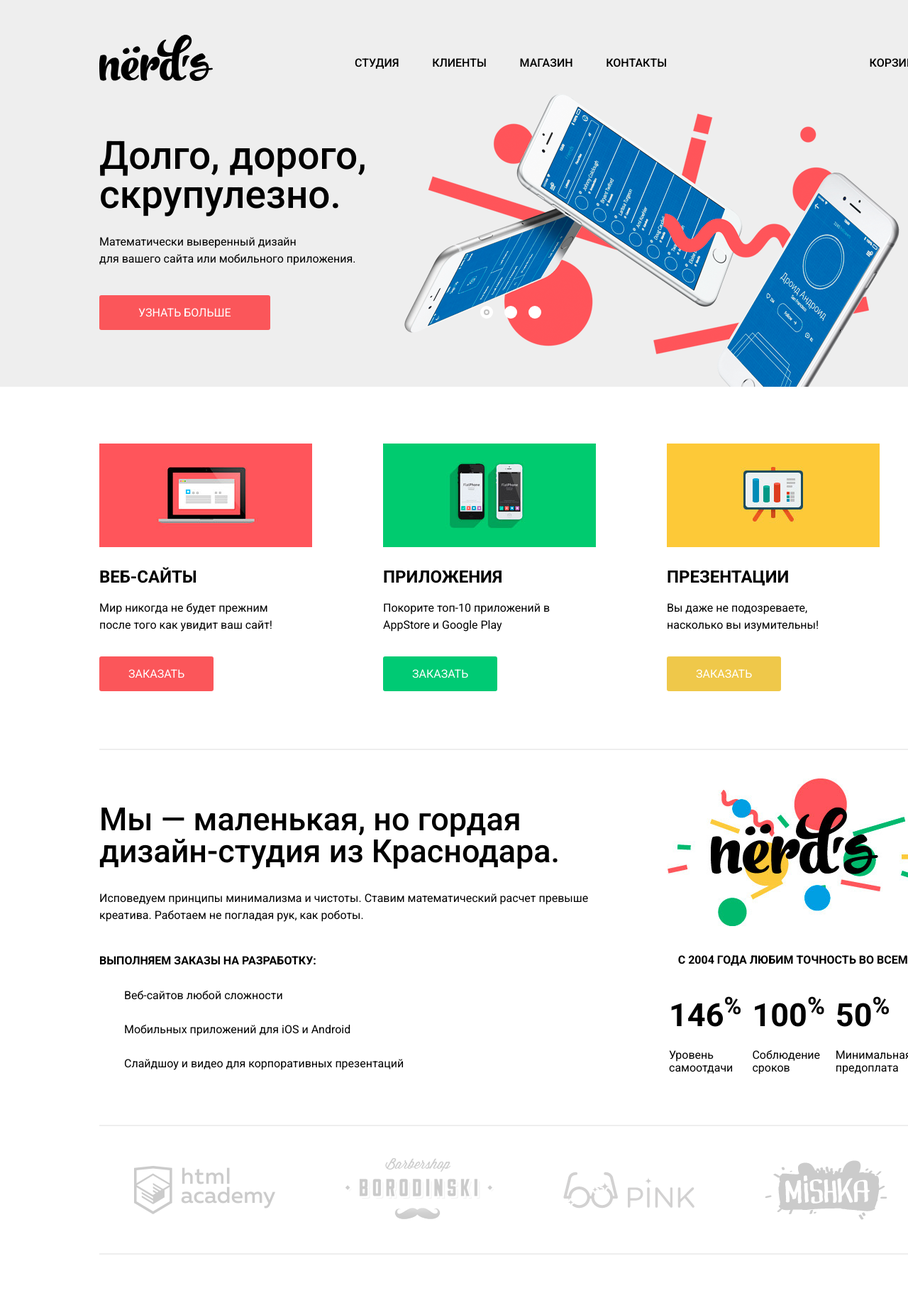
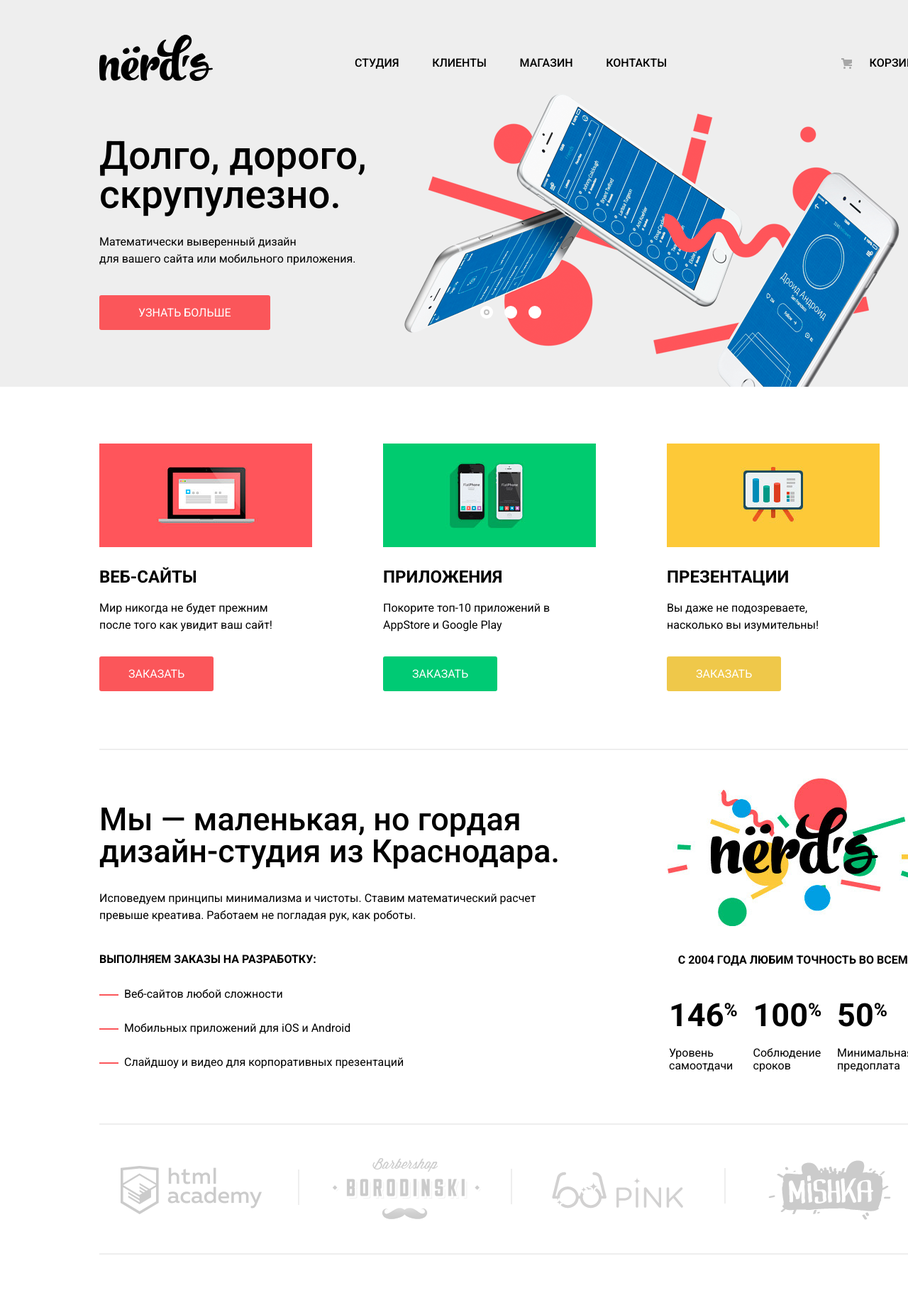
Before and after one commit to HelgaN/nerds, a plain HTML site: page index.html in a window 1280 px wide. Shown: the top 1846 px of the page at 71% size. Drawn offline with Linux system fonts and the light colour scheme.

Commit message:
Верстка 1ой стр. Доделать модальное окно

```diff
--- a/css/style.css
+++ b/css/style.css
@@ -72,10 +72,22 @@ input[type="radio"].visually-hidden {
   list-style: none;
 }
 
-.user-cart {
+.user-cart-container {
+  position: relative;
   display: flex;
   justify-content: flex-end;
+  width: 160px;
   max-width: 160px;
+  margin-left: auto;
+}
+
+.user-cart-container svg {
+  position: absolute;
+  top: 33px;
+  left: 46px;
+}
+
+.user-cart {
   margin: 0;
   margin-left: auto;
   padding: 0;
@@ -84,7 +96,7 @@ input[type="radio"].visually-hidden {
 
 .site-navigation a,
 .user-cart a {
-  display: block;
+  display: flex;
   padding: 25px 0 16px 0;
   color: #000000;
   line-height: 30px;
@@ -351,8 +363,9 @@ input[type="radio"].visually-hidden {
 }
 
 .principles {
+  width: 660px;
   padding: 0;
-  margin-bottom: 40px;
+  margin-bottom: 38px;
 }
 
 .about-us-product {
@@ -363,6 +376,7 @@ input[type="radio"].visually-hidden {
 }
 
 .about-us-product-list {
+
   margin: 0;
   padding: 0;
   padding-left: 35px;
@@ -370,7 +384,18 @@ input[type="radio"].visually-hidden {
 }
 
 .about-us-product-list li {
+  position: relative;
   margin-bottom: 24px;
+}
+
+.about-us-product-list li::before {
+  position: absolute;
+  content: "";
+  width: 27px;
+  height: 2px;
+  top: 48%;
+  left: -35px;
+  background-color: #fb565a;
 }
 
 .about-us-features {
@@ -397,8 +422,14 @@ input[type="radio"].visually-hidden {
 }
 
 .table-percent td {
-  width: 100px;
-  padding-right: 12px;
+  width: 120px;
+}
+
+.table-percent span {
+  position: relative;
+  vertical-align: baseline;
+  top: -14px;
+  font-size: 26px;
 }
 
 .table-indicator {
@@ -408,22 +439,35 @@ input[type="radio"].visually-hidden {
 
 .table-indicator td {
   width: 100px;
-  padding-top: 22px;
+  padding-top: 12px;
 }
 
 .links-list {
   display: flex;
-  justify-content: space-around;
+  flex-wrap: wrap;
   align-items: center;
   margin: 0;
   margin-bottom: 80px;
-  padding: 45px 0 37px 0;
+  padding: 47px 30px 37px 30px;
   border-bottom: 2px solid #eeeeee;
   list-style: none;
 }
 
+.links-list li {
+  position: relative;
+}
+
 .links-list a {
+  margin-right: 100px;
   opacity: 0.2;
+}
+
+.links-list li:nth-child(3n) a {
+  margin-right: 120px;
+}
+
+.links-list li:nth-child(4n) a {
+  margin-right: 0px;
 }
 
 .links-list a:hover {
@@ -432,6 +476,36 @@ input[type="radio"].visually-hidden {
 
 .links-list a:active {
   opacity: 0.1;
+}
+
+.decor-1::after {
+  content: "";
+  position: absolute;
+  width: 2px;
+  height: 50px;
+  top: 5px;
+  right: 47px;
+  background-color: #eeeeee;
+}
+
+.decor-2::after {
+  content: "";
+  position: absolute;
+  width: 2px;
+  height: 50px;
+  top: 15px;
+  right: 56px;
+  background-color: #eeeeee;
+}
+
+.decor-3::after {
+  content: "";
+  position: absolute;
+  width: 2px;
+  height: 50px;
+  top: -5px;
+  right: 60px;
+  background-color: #eeeeee;
 }
 
 .main-footer {
@@ -513,6 +587,18 @@ input[type="radio"].visually-hidden {
   margin-bottom: 70px;
   border-radius: 50%;
   background-color: #e1e1e1;
+}
+
+.social-btn:hover {
+  background-color: #e74246;
+}
+
+.social-btn:active {
+  background-color: #d7373b;
+}
+
+.social-btn:active path {
+  fill: #e37376;
 }
 
 .social-bonus-friendship {
--- a/index.html
+++ b/index.html
@@ -22,12 +22,22 @@
         <li><a href="catalog.html">Магазин</a></li>
         <li><a href="contacts.html">Контакты</a></li>
       </ul>
+      <div class="user-cart-container">
+      <svg fill="#a6a6a6" version="1.1" id="Layer_1" xmlns="http://www.w3.org/2000/svg" xmlns:xlink="http://www.w3.org/1999/xlink" x="0px" y="0px"
+         width="15px" height="15px" viewBox="0 0 15 15" enable-background="new 0 0 15 15" xml:space="preserve">
+      <g>
+        <circle cx="4.5" cy="13.5" r="1.5"/>
+        <circle cx="12.5" cy="13.5" r="1.5"/>
+        <polygon points="15,2 4.07,2 3.648,0 0,0 0,2 2.031,2 4.016,11 15,11 15,9 9.441,9 15,6.951 	"/>
+      </g>
+      </svg>
       <ul class="user-cart">
         <li><a href="user-cart.html">Корзина</a></li>
       </ul>
+    </div>
     </nav>
-    <h1 class="visually-hidden">Дизайн-студия "Nerds"</h1>
     <section class="slider">
+      <h1 class="visually-hidden">Дизайн-студия "Nerds"</h1>
       <div class="container">
         <h2 class="visually-hidden">Преимущества</h2>
         <input class="visually-hidden" type="radio" id="product-1" name="toggle" checked>
@@ -61,7 +71,7 @@
 
   <main class="main-page">
     <section class="product">
-      <h2 class="visually-hidden">Продукция</h2>
+      <h2 class="visually-hidden">Продукция дизайн-студии "Nerds"</h2>
       <ul class="product-list">
         <li class="product-item">
           <img src="img/illustration-1.jpg" width-"300" height="146" alt="Изображение веб-сайта">
@@ -105,9 +115,9 @@
       <p class="features-info">с 2004 года Любим точность во всем:</p>
       <table class="table-features">
         <tr class="table-percent">
-          <td>146<sup>%</sup></td>
-          <td>100<sup>%</sup></td>
-          <td>50<sup>%</sup></td>
+          <td>146<span>%</span></td>
+          <td>100<span>%</span></td>
+          <td>50<span>%</span></td>
         </tr>
         <tr class="table-indicator">
           <td>Уровень самоотдачи</td>
@@ -121,9 +131,9 @@
     <section class="links">
       <h2 class="visually-hidden">Ссылки на другие ресурсы</h2>
       <ul class="links-list">
-        <li><a href=""><img src="img/logo-html.png" width="199" height="68" alt="Логотип HTML-Академии"></a></li>
-        <li><a href=""><img src="img/logo-barbershop.png" width="209" height="90" alt="Логотип Barbershop"></a></li>
-        <li><a href=""><img src="img/logo-pink.png" width="185" height="52" alt="Логотип Pink"></a></li>
+        <li class="decor-1"><a href=""><img src="img/logo-html.png" width="199" height="68" alt="Логотип HTML-Академии"></a></li>
+        <li class="decor-2"><a href=""><img src="img/logo-barbershop.png" width="209" height="90" alt="Логотип Barbershop"></a></li>
+        <li class="decor-3"><a href=""><img src="img/logo-pink.png" width="185" height="52" alt="Логотип Pink"></a></li>
         <li><a href=""><img src="img/logo-mishka.png" width="173" height="84" alt="Логотип Mishka"></a></li>
       </ul>
     </section>
```
Also changed, not shown: catalog.html (+11 -1 lines), img/cart-icon.svg (deleted).
